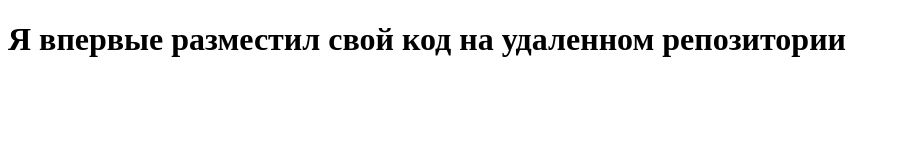
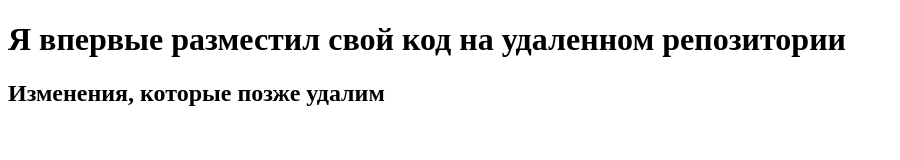
Before and after one commit to niyazvaleev/Test-repo, a plain HTML site: page index.html in a window 1280 px wide. Shown: the whole page, without its empty margins (0-900 px from the left). Drawn offline with Linux system fonts and the light colour scheme.

Commit message:
Ошибочный коммит

```diff
--- a/index.html
+++ b/index.html
@@ -7,7 +7,7 @@
 </head>
 <body>
     <h1>Я впервые разместил свой код на удаленном репозитории </h1>
-
+    <h2>Изменения, которые позже удалим </h2>
 
 </body>
 </html>
```
